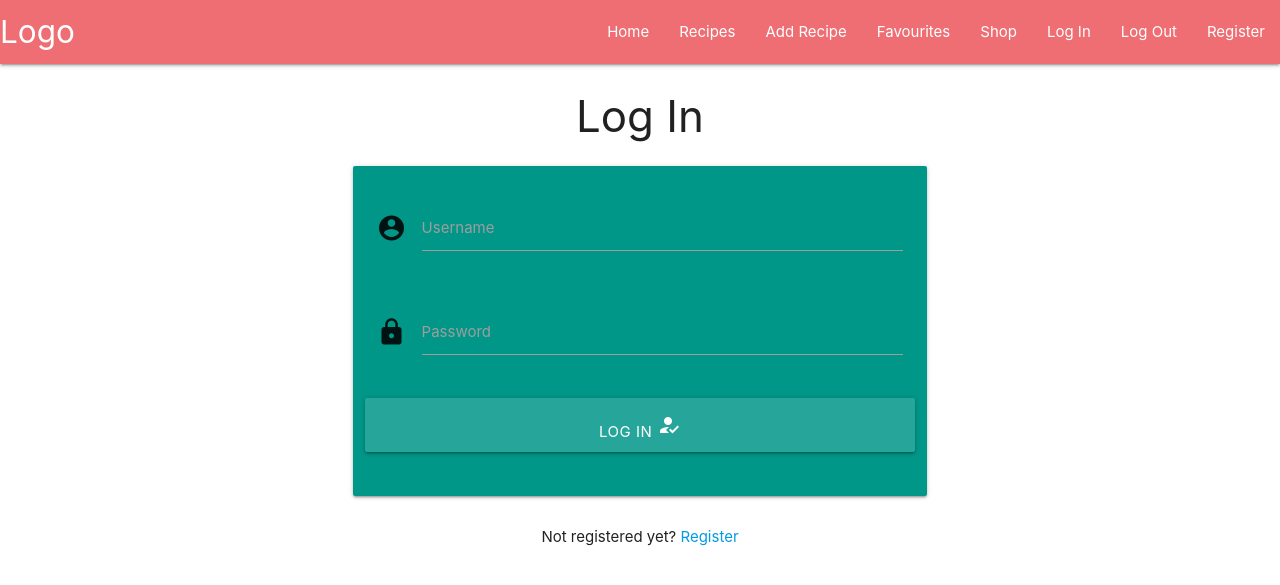
After one commit to BonnieMcb/recipease, a Flask app: page /login in a window 1280 px wide. The commit adds this page. Shown: the top 585 px of the page. Run offline with Flask 2, Linux system fonts and the light colour scheme; some libraries are stand-ins or nearby versions.

Commit message:
Add Login functionality

```diff
--- a/app.py
+++ b/app.py
@@ -20,9 +20,11 @@ mongo = PyMongo(app)
 
 @app.route("/")
 
+
 @app.route("/home")
 def home():
     return render_template("index.html")
+
 
 @app.route("/get_recipes")
 def get_recipes():
@@ -30,10 +32,9 @@ def get_recipes():
     return render_template("recipes.html", recipes=recipes)
 
 
-
 @app.route("/register", methods=["GET", "POST"])
 def register():
-    if request.method =="POST":
+    if request.method == "POST":
         # check if username already exists in db
         existing_user = mongo.db.users.find_one(
             {"username": request.form.get("username").lower()})
@@ -45,12 +46,7 @@ def register():
         register = {
             "username": request.form.get("username").lower(),
             "password": generate_password_hash(request.form.get("password")),
-            "allergens": request.form.get("allergens"),
-           # "allergen1": request.form.get("allergen1"),
-           # "allergen2": request.form.get("allergen2"),
-           # "allergen3": request.form.get("allergen3"),
-           # "allergen4": request.form.get("allergen4"),
-           # "allergen5": request.form.get("allergen5")
+            "allergens": request.form.getlist("allergens")
         }
         mongo.db.users.insert_one(register)
 
@@ -60,6 +56,32 @@ def register():
     return render_template("register.html")
 
 
+@app.route("/login", methods=["GET", "POST"])
+def login():
+    if request.method == "POST":
+        # check if user already exists in db
+        existing_user = mongo.db.users.find_one(
+            {"username": request.form.get("username").lower()})
+
+        if existing_user:
+            # ensure hashed password matches user input
+            if check_password_hash(
+                existing_user["password"], request.form.get("password")):
+                    session["user"] = request.form.get("username").lower()
+                    flash("Welcome, {}".format(request.form.get("username")))
+            else:
+                # invalid password match
+                flash("Incorrect username or password")
+                return redirect(url_for('login'))
+
+        else:
+            # username does not exist
+            flash("Incorrect username or password")
+            return redirect(url_for('login'))
+
+    return render_template("login.html")
+
+
 if __name__ == "__main__":
     app.run(host=os.environ.get("IP"),
             port=int(os.environ.get("PORT")),
--- a/static/js/script.js
+++ b/static/js/script.js
@@ -1,3 +1,4 @@
   $(document).ready(function(){
     $('.sidenav').sidenav();
+    $('select').formSelect();
   });
--- a/templates/base.html
+++ b/templates/base.html
@@ -23,7 +23,7 @@
                 <li><a href="#">Add Recipe</a></li>
                 <li><a href="#">Favourites</a></li>
                 <li><a href="#">Shop</a></li>
-                <li><a href="#">Log In</a></li>
+                <li><a href="{{ url_for('login') }}">Log In</a></li>
                 <li><a href="#">Log Out</a></li>
                 <li><a href="{{ url_for('register') }}">Register</a></li>
 
@@ -37,7 +37,7 @@
         <li><a href="#">Add Recipe</a></li>
         <li><a href="#">Favourites</a></li>
         <li><a href="#">Shop</a></li>
-        <li><a href="#">Log In</a></li>
+        <li><a href="{{ url_for('login') }}">Log In</a></li>
         <li><a href="#">Log Out</a></li>
         <li><a href="{{ url_for('register') }}">Register</a></li>
     </ul>
--- /dev/null
+++ b/templates/login.html
@@ -0,0 +1,45 @@
+{% extends "base.html" %}
+{% block content %}
+
+    <h3 class="center-align">Log In</h3>
+
+    <div class="row">
+        <form class="col s12 m8 offset-m2" method="POST" action="{{ url_for('login') }}">
+            <div class="card-panel teal">
+                 <!-- username -->
+                <div class="row">
+                    <div class="input-field col s12">
+                        <i class="material-icons prefix">account_circle</i>
+                        <input id="username" name="username" type="text" minlength="5"
+                        maxlength="20" class="validate" required>
+                        <label for="username">Username</label>
+                    </div>
+                </div>
+                <!-- password -->
+                <div class="row">
+                    <div class="input-field col s12">
+                        <i class="material-icons prefix">https</i>
+                        <input id="password" name="password" type="password" minlength="5"
+                        maxlength="20" class="validate" required>
+                        <label for="password">Password</label>
+                    </div>
+                </div>
+                <!-- login  -->
+                <div class="row">
+                    <button type="submit" class="col s12 btn-large">
+                        Log In <i class="material-icons prefix">how_to_reg</i>
+                    </button>
+                </div>
+        </form>
+    </div>
+
+    <div class="row">
+        <div class="col s12">
+            <p class="center-align">
+                Not registered yet?
+                <a href="{{ url_for('register') }}">Register</a>
+            </p>
+        </div>
+    </div>
+
+{% endblock %}
```
Also changed, not shown: templates/register.html (+29 -7 lines).
